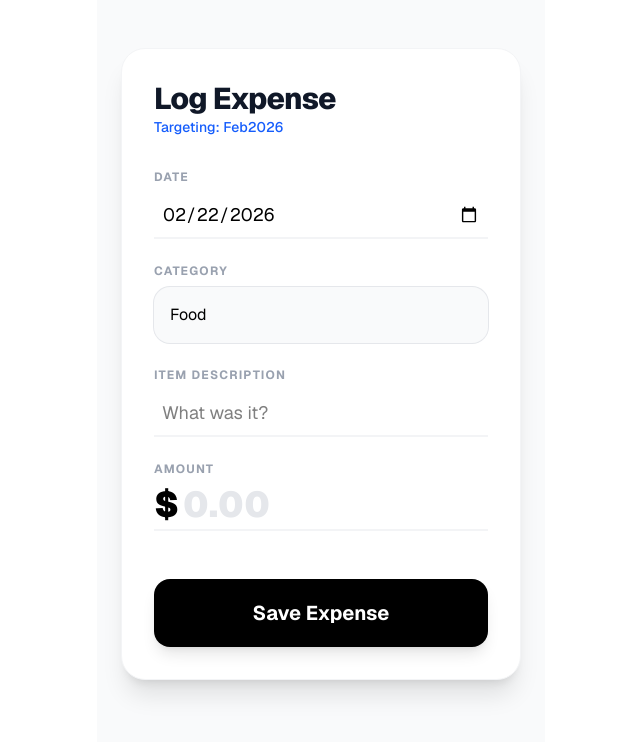
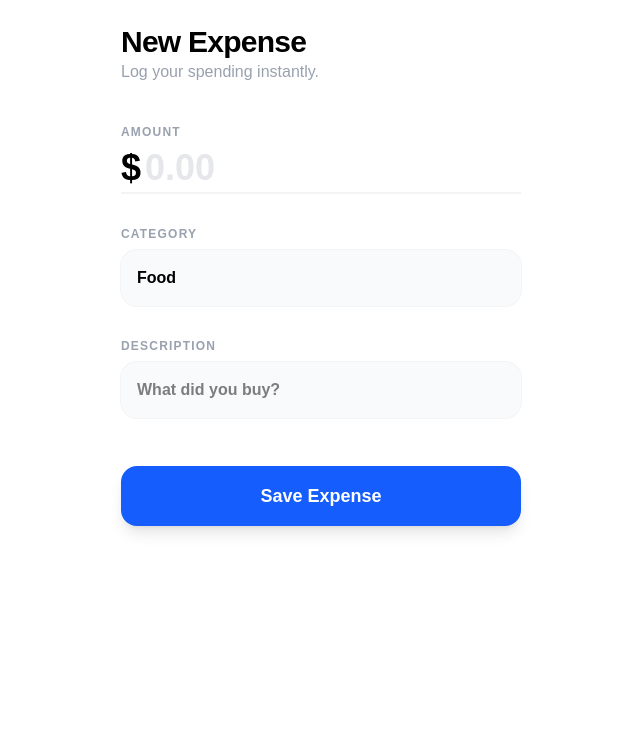
Before and after one commit to AdityaKane2001/expense-tracker, a Next.js app: page / in a window 1280 px wide. Shown: the top 742 px of the page, without its empty margins (319-959 px from the left). Built offline with nearby package versions, Linux system fonts and the light colour scheme.

Commit message:
Added spinwheel

```diff
--- a/app/page.tsx
+++ b/app/page.tsx
@@ -1,96 +1,93 @@
 'use client'
-import { addExpense } from './actions';
-import { useState } from 'react';
 
-export default function Home() {
-  const [status, setStatus] = useState<string>('');
-  const [selectedDate, setSelectedDate] = useState(new Date().toISOString().split('T')[0]);
+import { useFormStatus } from 'react-dom'
+import { addExpense } from './actions'
 
-  // Logic to show exactly which tab the app is targeting
-  const getTargetSheet = (dateString: string) => {
-    const [y, m, d] = dateString.split('-').map(Number);
-    const dateObj = new Date(y, m - 1, d);
-    const month = dateObj.toLocaleDateString('en-US', { month: 'short' });
-    return `${month}${y}`;
-  };
+// 1. The Spinning Button Component
+function SubmitButton() {
+  const { pending } = useFormStatus()
 
-  async function clientAction(formData: FormData) {
-    setStatus('🚀 Sending to ' + getTargetSheet(selectedDate) + '...');
-    const result = await addExpense(formData);
-    if (result.success) {
-      setStatus('✅ Added to ' + getTargetSheet(selectedDate));
-      // Reset only the item and cost so you can log another for the same day/group
-      const form = document.querySelector('form') as HTMLFormElement;
-      form.reset();
-    } else {
-      setStatus('❌ Error: ' + result.error);
-    }
+  return (
+    <button
+      type="submit"
+      disabled={pending}
+      className="w-full bg-blue-600 text-white font-bold py-4 rounded-2xl text-lg shadow-lg active:scale-95 transition-all disabled:bg-gray-400 flex items-center justify-center gap-3"
+    >
+      {pending ? (
+        <>
+          <div className="w-5 h-5 border-2 border-white/30 border-t-white rounded-full animate-spin" />
+          <span>Saving...</span>
+        </>
+      ) : (
+        "Save Expense"
+      )}
+    </button>
+  )
 }
 
+// 2. The Full Page Component
+export default function Page() {
   return (
-    <main className="max-w-md mx-auto p-6 pt-12 font-sans bg-gray-50 min-h-screen">
-      <div className="bg-white rounded-3xl shadow-xl p-8 border border-gray-100">
-        <header className="mb-8">
-          <h1 className="text-3xl font-extrabold text-gray-900 tracking-tight">Log Expense</h1>
-          <p className="text-sm text-blue-600 font-medium">Targeting: {getTargetSheet(selectedDate)}</p>
+    <main className="max-w-md mx-auto p-6 bg-white min-h-screen">
+      <header className="mb-10">
+        <h1 className="text-3xl font-black text-black tracking-tight">New Expense</h1>
+        <p className="text-gray-400 font-medium">Log your spending instantly.</p>
       </header>
 
-        <form action={clientAction} className="flex flex-col gap-6">
-          <div className="flex flex-col gap-2">
-            <label className="text-xs font-bold text-gray-400 uppercase tracking-widest">Date</label>
-            <input
-              name="date"
-              type="date"
-              value={selectedDate}
-              onChange={(e) => setSelectedDate(e.target.value)}
-              className="border-b-2 border-gray-100 p-2 text-lg text-black focus:border-blue-500 outline-none transition bg-transparent"
-            />
-          </div>
+      <form action={addExpense} className="flex flex-col gap-8">
 
-          <div className="flex flex-col gap-2">
-            <label className="text-xs font-bold text-gray-400 uppercase tracking-widest">Category</label>
-            <select name="group" className="bg-gray-50 p-4 rounded-2xl text-black outline-none border-none ring-1 ring-gray-200 focus:ring-2 focus:ring-blue-500 appearance-none">
-              <option>Food</option>
-              <option>Groceries</option>
-              <option>Transport</option>
-              <option>Restaurants</option>
-              <option>Recurring</option>
-              <option>Other</option>
-            </select>
-          </div>
-          <div className="flex flex-col gap-2">
-            <label className="text-xs font-bold text-gray-400 uppercase tracking-widest">Item Description</label>
-            <input name="item" placeholder="What was it?" className="border-b-2 border-gray-100 p-2 text-lg text-black focus:border-blue-500 outline-none transition bg-transparent" required />
-          </div>
-
+        {/* AMOUNT SECTION */}
         <div className="flex flex-col gap-2">
           <label className="text-xs font-bold text-gray-400 uppercase tracking-widest">Amount</label>
           <div className="flex items-center gap-1 border-b-2 border-gray-100 focus-within:border-blue-500 transition-all pb-1">
-              {/* Dollar sign stays fixed and large */}
             <span className="text-4xl font-black text-black select-none">$</span>
-
             <input
               name="cost"
               type="text"
               inputMode="decimal"
               placeholder="0.00"
-                // Changed to text-black and 4xl to ensure it's huge and dark
               className="w-full text-4xl font-black text-black outline-none bg-transparent placeholder:text-gray-200"
               required
             />
           </div>
         </div>
-          <button type="submit" className="mt-6 bg-black text-white p-5 rounded-2xl font-bold text-xl shadow-lg active:scale-[0.98] hover:bg-gray-800 transition-all">
-            Save Expense
-          </button>
 
-          {status && (
-            <div className="mt-4 p-3 rounded-xl bg-blue-50 text-blue-700 text-center text-sm font-semibold animate-in fade-in slide-in-from-bottom-2">
-              {status}
+        {/* CATEGORY SECTION */}
+        <div className="flex flex-col gap-2">
+          <label className="text-xs font-bold text-gray-400 uppercase tracking-widest">Category</label>
+          <select
+            name="group"
+            className="w-full bg-gray-50 p-4 rounded-2xl text-black font-semibold outline-none border-none ring-1 ring-gray-100 focus:ring-2 focus:ring-blue-500 appearance-none"
+            required
+          >
+            <option>Food</option>
+            <option>Groceries</option>
+            <option>Transport</option>
+            <option>Restaurants</option>
+            <option>Other</option>
+          </select>
         </div>
-          )}
+
+        {/* DESCRIPTION SECTION */}
+        <div className="flex flex-col gap-2">
+          <label className="text-xs font-bold text-gray-400 uppercase tracking-widest">Description</label>
+          <input
+            name="item"
+            type="text"
+            placeholder="What did you buy?"
+            className="w-full bg-gray-50 p-4 rounded-2xl text-black font-semibold outline-none border-none ring-1 ring-gray-100 focus:ring-2 focus:ring-blue-500"
+            required
+          />
+        </div>
+
+        {/* DATE SECTION (Hidden, defaults to today) */}
+        <input type="hidden" name="date" value={new Date().toISOString().split('T')[0]} />
+
+        {/* THE SPINNING BUTTON */}
+        <div className="mt-4">
+          <SubmitButton />
+        </div>
       </form>
-      </div>
     </main>
-  );
+  )
 }
```
Lines whose indentation alone changed are shown as unchanged.
